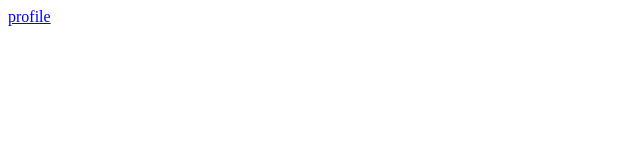
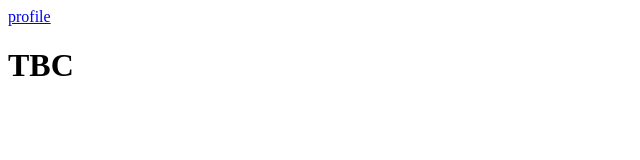
Before and after one commit to waritph/LAB3NEW, a plain HTML site: page index.html in a window 1280 px wide. Shown: the whole page, without its empty margins (0-640 px from the left). Drawn offline with Linux system fonts and the light colour scheme.

Commit message:
release-1.0 add TBC

```diff
--- a/index.html
+++ b/index.html
@@ -7,5 +7,6 @@
 </head>
 <body>
     <a href="profile.html">profile</a>
+    <h1>TBC</h1>
 </body>
 </html>
```
